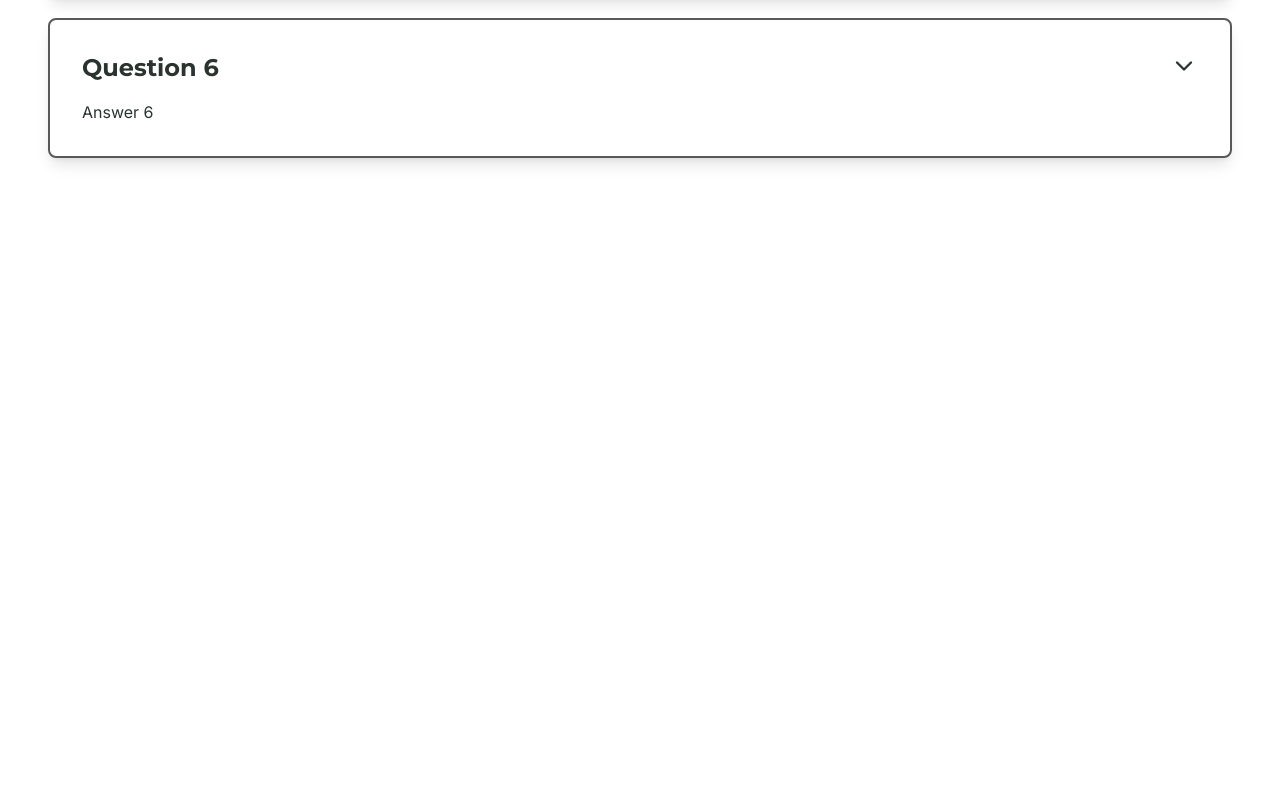
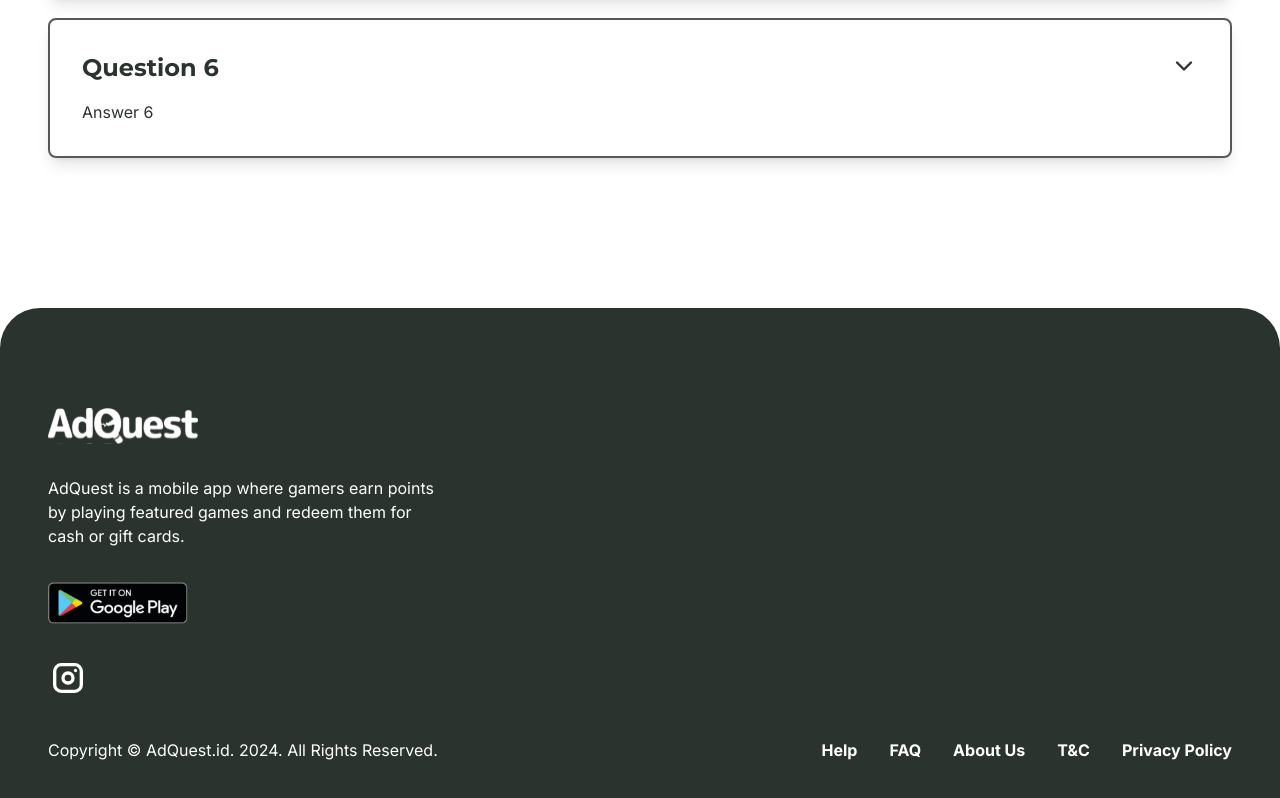
Before and after one commit to rainerregan/adquest-website-nextjs, a Next.js app: page / in a window 1280 px wide. Shown: the part 6044-6842 px from the top of the page. Before the commit the page ends 6352 px from the top, so only its background shows below. Built offline with nearby package versions, Linux system fonts and the light colour scheme.

Commit message:
feat: Create Footer Section

```diff
--- a/src/app/layout.tsx
+++ b/src/app/layout.tsx
@@ -2,6 +2,7 @@ import type { Metadata } from "next";
 import { Inter, Montserrat } from "next/font/google";
 import "./globals.css";
 import Header from "@/components/common/header/header";
+import Footer from "@/components/common/footer/footer";
 
 const montserrat = Montserrat({
   display: "swap",
@@ -35,6 +36,7 @@ export default function RootLayout({
       >
         <Header />
         {children}
+        <Footer />
       </body>
     </html>
   );
--- /dev/null
+++ b/src/components/common/footer/footer.tsx
@@ -0,0 +1,63 @@
+import Image from 'next/image'
+import Link from 'next/link'
+import { TbBrandInstagram } from 'react-icons/tb'
+import DownloadRating from '../download-rating'
+import { appLogoWhite } from '../illustration'
+
+const Footer = () => {
+  const footerLinks = [
+    { title: "Help", href: '#' },
+    { title: "FAQ", href: '#' },
+    { title: "About Us", href: '#' },
+    { title: "T&C", href: '#' },
+    { title: "Privacy Policy", href: '#' },
+  ]
+
+  return (
+    <footer className='bg-white text-white'>
+      <div className='bg-main-black section-rounded__top pt-[100px] pb-[70px]'>
+        <div className='max-w-7xl mx-auto px-[24px] lg:px-[48px]'>
+
+          <div className=' flex gap-[50px] mb-[40px]'>
+            {/* Left Side */}
+            <div className='w-1/3 flex flex-col gap-[30px]'>
+              <div className='flex flex-col gap-8'>
+                <Image src={appLogoWhite} alt='App Logo' width={150} height={50} />
+                <p>AdQuest is a mobile app where gamers earn points by playing featured games and redeem them for cash or gift cards.</p>
+              </div>
+
+              {/* Google Play */}
+              <DownloadRating showRating={false} />
+
+              {/* Social Media */}
+              <div className='flex gap-[20px]'>
+                <Link href={"#"}>
+                  <TbBrandInstagram className='text-white text-[40px]' />
+                </Link>
+              </div>
+            </div>
+
+            {/* Right Side */}
+            <div className='flex-1'>
+            </div>
+          </div>
+
+          {/* Copyright */}
+          <div className='flex items-center justify-between'>
+            <p>Copyright &copy; AdQuest.id. 2024. All Rights Reserved.</p>
+
+            <ul className='flex gap-8 font-bold'>
+              {footerLinks.map(x => (
+                <li><Link href={x.href}>{x.title}</Link></li>
+              ))}
+            </ul>
+          </div>
+
+        </div>
+
+      </div>
+    </footer>
+  )
+}
+
+export default Footer
--- a/src/components/common/illustration.ts
+++ b/src/components/common/illustration.ts
@@ -6,6 +6,7 @@ import gPlayDownload from '../../../public/images/misc/download_gplay.png'
 import ctaImage from '../../../public/images/stock-photo/cta_image.png'
 import illustKoin from '../../../public/images/illustration/illust_koin.svg'
 import illustDino from '../../../public/images/illustration/illust_dino.svg'
+import appLogoWhite from '../../../public/images/logo/adquest_logo_white.svg'
 
 export {
   heroIllustration,
@@ -15,5 +16,6 @@ export {
   circlePattern2,
   ctaImage,
   illustKoin,
-  illustDino
+  illustDino,
+  appLogoWhite,
 }
```
Also changed, not shown: public/images/logo/adquest_logo_white.svg (added).
